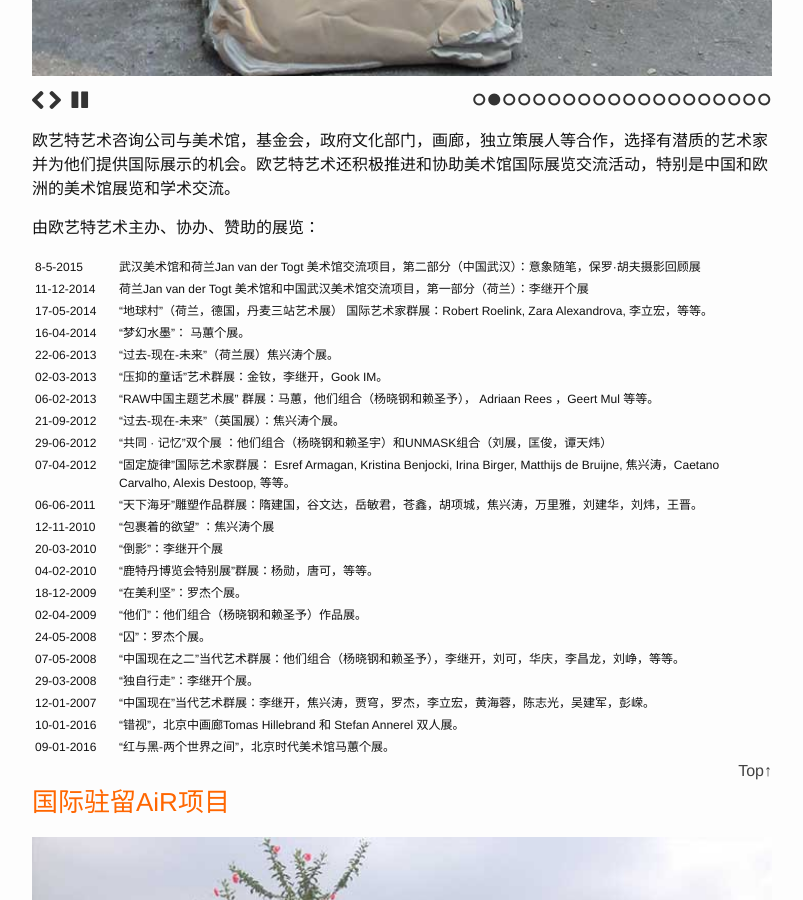
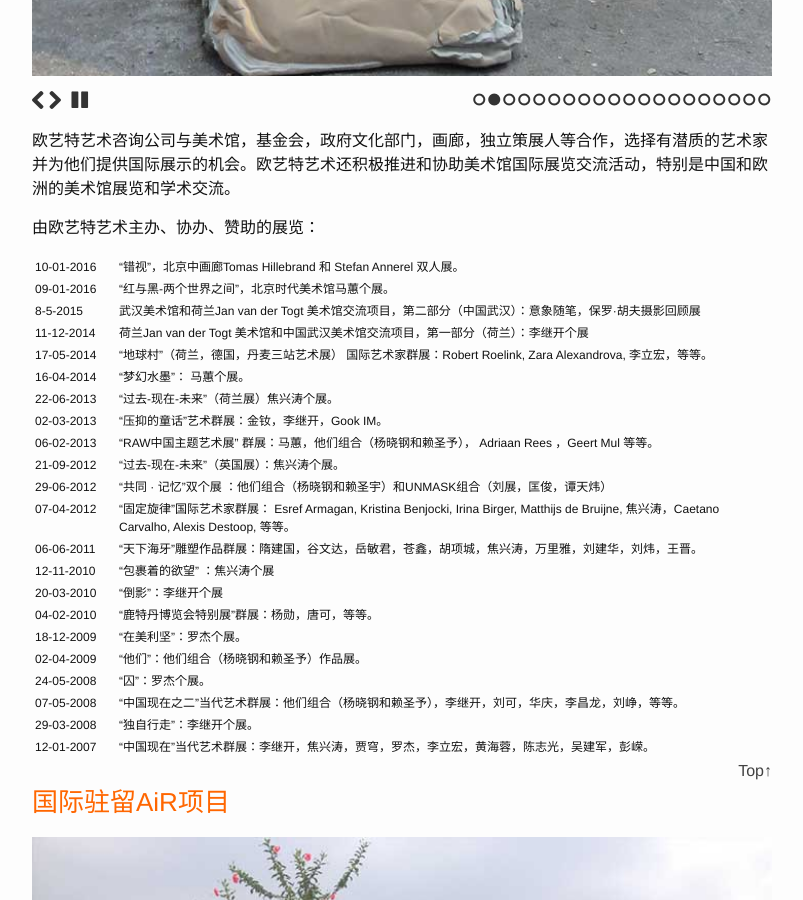
Before and after one commit to emj365/oooit, a Jekyll site: the page built from chinese.html, in a window 1280 px wide and 900 px high, scrolled down 845 px. Shown: the whole window, without its empty margins (238-1041 px from the left). Built offline with Jekyll 4.4.1, drawn with Linux system fonts in a browser that asks for light colours.

Commit message:
Update exhibitions_chinese.html

```diff
--- a/_includes/exhibitions_chinese.html
+++ b/_includes/exhibitions_chinese.html
@@ -1,4 +1,12 @@
 <table class="list">
+  <tr>
+    <td class="date">10-01-2016</td>
+    <td>“错视”，北京中画廊Tomas Hillebrand 和 Stefan Annerel 双人展。</td>
+  </tr>
+    <tr>
+    <td class="date">09-01-2016</td>
+    <td>“红与黑-两个世界之间”，北京时代美术馆马蕙个展。</td>
+  </tr>
   <tr>
     <td class="date">8-5-2015</td>
     <td>武汉美术馆和荷兰Jan van der Togt 美术馆交流项目，第二部分（中国武汉）：意象随笔，保罗·胡夫摄影回顾展</td>
@@ -79,12 +87,4 @@
     <td class="date">12-01-2007</td>
     <td>“中国现在”当代艺术群展：李继开，焦兴涛，贾穹，罗杰，李立宏，黄海蓉，陈志光，吴建军，彭嵘。</td>
   </tr>
-    <tr>
-    <td class="date">10-01-2016</td>
-    <td>“错视”，北京中画廊Tomas Hillebrand 和 Stefan Annerel 双人展。</td>
-  </tr>
-    <tr>
-    <td class="date">09-01-2016</td>
-    <td>“红与黑-两个世界之间”，北京时代美术馆马蕙个展。</td>
-  </tr>
 </table>
```
